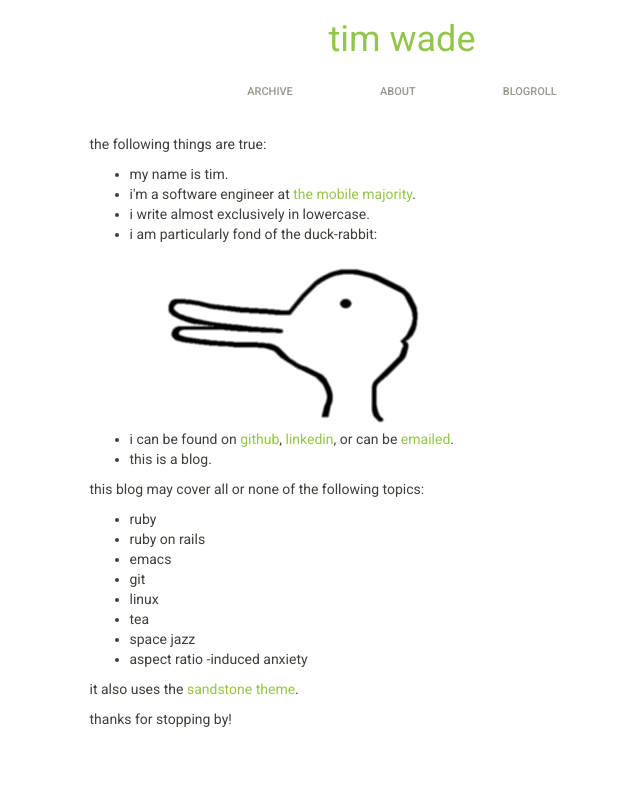
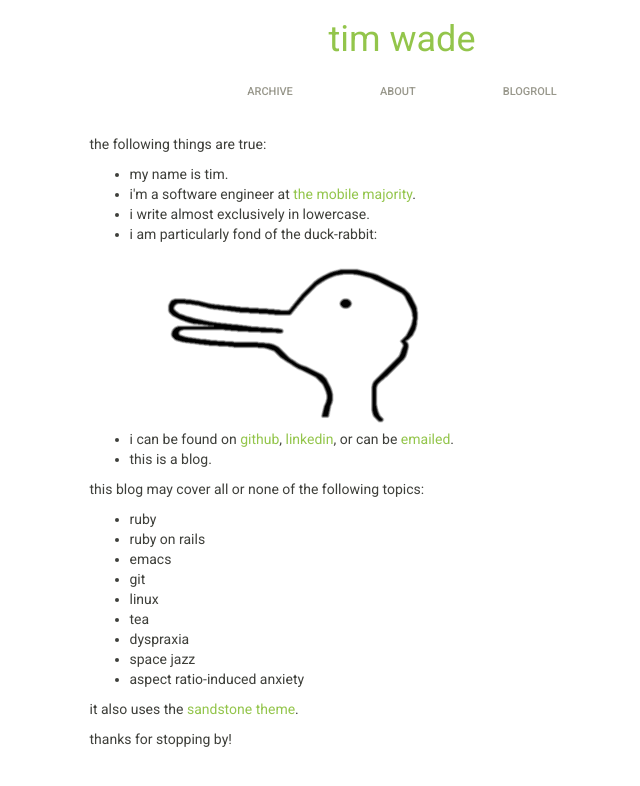
Before and after one commit to imtayadeway/imtayadeway.github.io, a Jekyll site: the page built from about/index.html, in a window 1280 px wide. Shown: the top 786 px of the page, without its empty margins (238-878 px from the left). Built offline with Jekyll 4.4.1, drawn with Linux system fonts in a browser that asks for light colours; Markdown is read by kramdown in place of the engine named in the settings.

Commit message:
misc updates to about.

```diff
--- a/about/index.html
+++ b/about/index.html
@@ -28,8 +28,9 @@ title: about me
     <li>git</li>
     <li>linux</li>
     <li>tea</li>
+    <li>dyspraxia</li>
     <li>space jazz</li>
-    <li>aspect ratio -induced anxiety</li>
+    <li>aspect ratio-induced anxiety</li>
   </ul>
   it also uses the
   <a href="https://bootswatch.com/sandstone">sandstone theme</a>.
```
